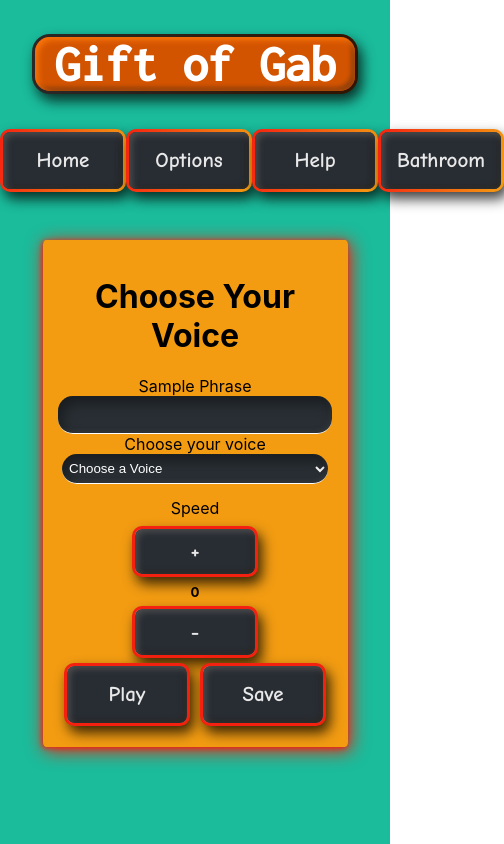
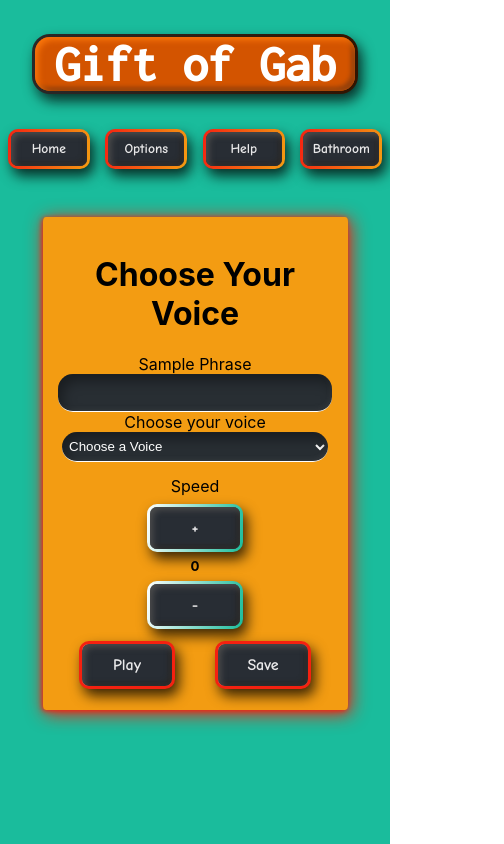
Before and after one commit to GiftOfGab1/FE-dynavox, a React (Create React App) app: page /choose-voice in a window 390 px wide. Shown: the whole page, 504 px wide, since content can reach past the window. Built offline with nearby package versions, Linux system fonts and the light colour scheme; no server answers.

Commit message:
style buttons and inputs on the form, media queries for the navigation buttons

```diff
--- a/src/Components/Button/Button.css
+++ b/src/Components/Button/Button.css
@@ -10,7 +10,7 @@ button {
     /* box-shadow: -2px 4px #F39C12; */
     /* box-shadow: -1px 1px 5px 0px #39015C, 2px 3px 18px 1px #39015C; */
     font-family: 'Comic Neue', cursive;
-    /* font-size: 1em; */
+    font-size: 1em;
     /* color: white; */
 }
 
@@ -19,7 +19,7 @@ button {
   border-radius: 10px;
   color: #fdfcfce7;
   cursor: pointer;
-  font-size: 21px;
+  /* font-size: 21px; */
   outline: none;
   border: solid 3px transparent;
   background-image: linear-gradient(
--- a/src/Components/ChooseVoiceForm/ChooseVoice.css
+++ b/src/Components/ChooseVoiceForm/ChooseVoice.css
@@ -71,18 +71,19 @@
 }
 
 .save-and-play-buttons:hover{
+  border: 3px solid #f9f9f9;
     /* background-color: #F52110; */
     /* box-shadow: -1px 1px 5px 0px white, 2px 3px 18px 1px white */
 }
 
 .faster-button {
     /* box-shadow: none; */
-    border: 3px solid #F52110;
+    /* border: 3px solid #F52110; */
     /* border-top: 3px solid #F39C12; */
 }
 
 .faster-button:hover{
-  border-top: 3px solid #F52110;
+  border: 3px solid #F52110;
   background-color: black;
   box-shadow: 1px, 1px, 200px, #F39C12 ;
     /* color: white; */
@@ -90,14 +91,14 @@
 
 
 .slower-button {
-  border: 3px solid #F52110;
-    /* box-shadow: none; */
+  /* box-shadow: none; */
+  /* border: 3px solid #F52110; */
     /* border-bottom: 3px solid #F39C12; */
 }
 
 .slower-button:hover{
-    /* box-shadow: none;
-    border-bottom: 6px solid #F52110;
+  border: 3px solid #F52110;
+  /* box-shadow: none;
     background-color: black;
     color: white; */
 }
--- a/src/Components/Navigation/Navigation.css
+++ b/src/Components/Navigation/Navigation.css
@@ -5,6 +5,7 @@
 .button-container {
     display: flex;
     justify-content: space-around;
+    font-size: 1.3em;
 }
 
 .button-container button{
@@ -27,3 +28,15 @@
     display:block;
     width: 100%;
 } */
+
+@media all and (max-width: 550px) and (min-width: 402px) {
+  .button-container {
+    font-size: 1em;
+  }
+}
+
+@media all and (max-width: 402px) and (min-width: 250px) {
+  .button-container {
+    font-size: 0.85em;
+  }
+}
```
